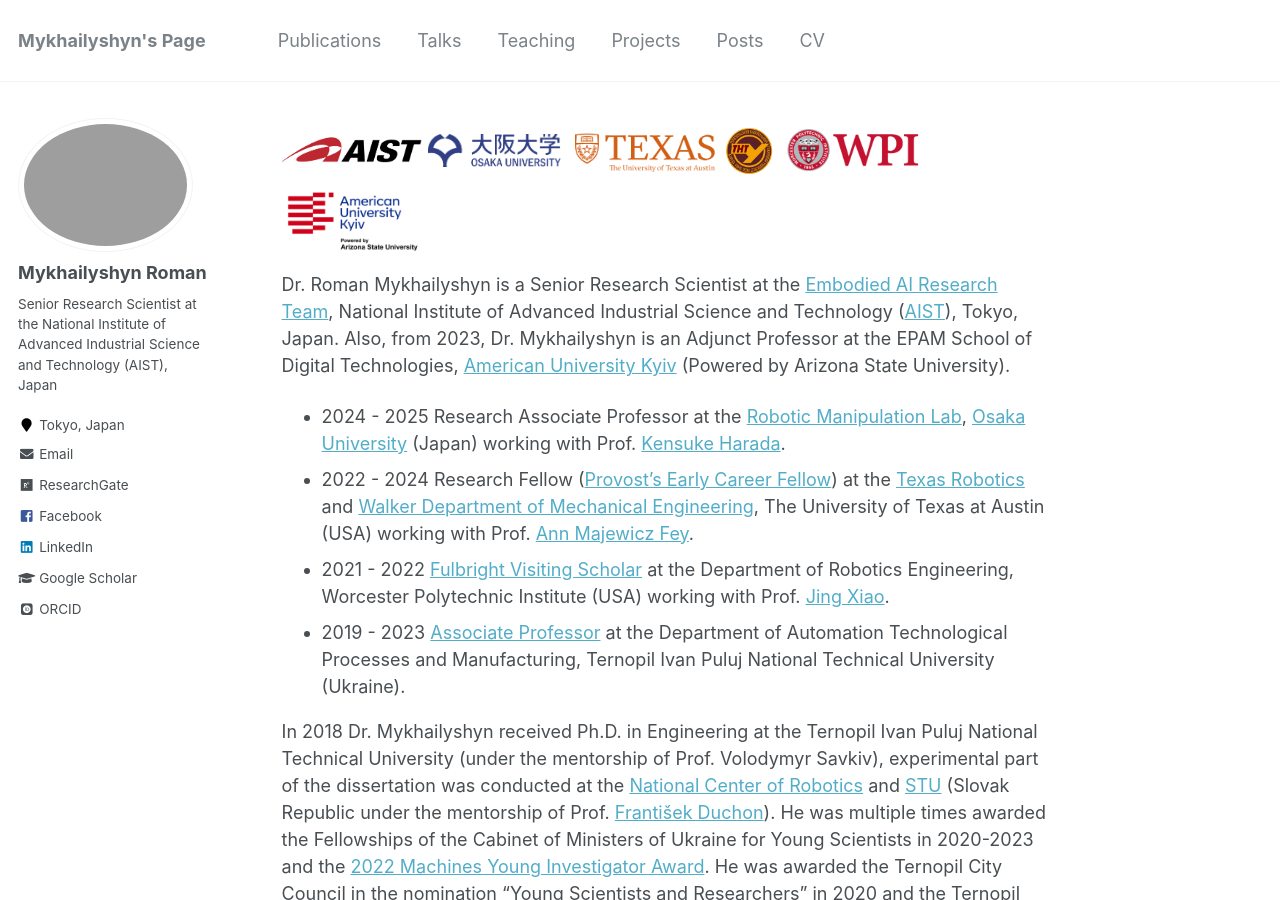
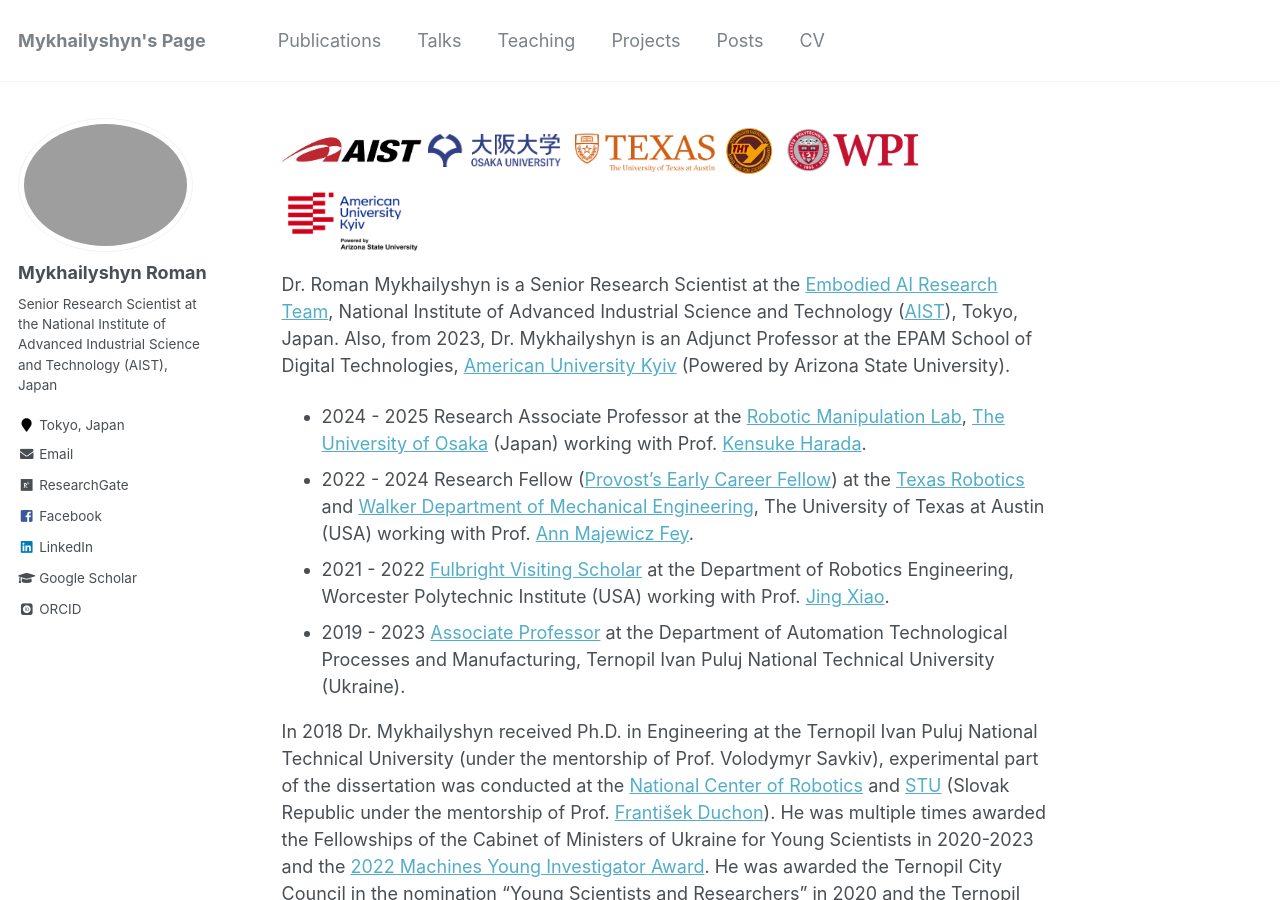
Before and after one commit to RomanMykhailyshyn/RomanMykhailyshyn.github.io, a Jekyll site: the page built from _pages/about.md, in a window 1280 px wide and 900 px high. Built offline with Jekyll 4.4.1, drawn with Linux system fonts in a browser that asks for light colours; some web fonts are replaced.

Commit message:
Update about.md

```diff
--- a/_pages/about.md
+++ b/_pages/about.md
@@ -8,7 +8,7 @@ redirect_from:
   - /about.html
 ---
 Dr. Roman Mykhailyshyn is a Senior Research Scientist at the [Embodied AI Research Team](https://unit.aist.go.jp/icps/icps-am/en/), National Institute of Advanced Industrial Science and Technology ([AIST](https://www.aist.go.jp/index_en.html)), Tokyo, Japan. Also, from 2023, Dr. Mykhailyshyn is an Adjunct Professor at the EPAM School of Digital Technologies, [American University Kyiv](https://auk.edu.ua/en/) (Powered by Arizona State University).
-* 2024 - 2025 Research Associate Professor at the [Robotic Manipulation Lab](https://www.roboticmanipulation.org/), [Osaka University](https://www.osaka-u.ac.jp/en) (Japan) working with Prof. [Kensuke Harada](https://www.roboticmanipulation.org/members2/kensuke-harada/).
+* 2024 - 2025 Research Associate Professor at the [Robotic Manipulation Lab](https://www.roboticmanipulation.org/), [The University of Osaka](https://www.osaka-u.ac.jp/en) (Japan) working with Prof. [Kensuke Harada](https://www.roboticmanipulation.org/members2/kensuke-harada/).
 * 2022 - 2024 Research Fellow ([Provost's Early Career Fellow](https://provost.utexas.edu/2023/10/04/2023-24-provosts-early-career-fellows-announced/)) at the [Texas Robotics](https://robotics.utexas.edu/) and [Walker Department of Mechanical Engineering](https://www.me.utexas.edu/), The University of Texas at Austin (USA) working with Prof. [Ann Majewicz Fey](https://www.me.utexas.edu/people/faculty-directory/amfey).
 * 2021 - 2022 [Fulbright Visiting Scholar](https://fulbright.org.ua/wp-content/uploads/2021/09/32_scholars_2021-22.pdf) at the Department of Robotics Engineering, Worcester Polytechnic Institute (USA) working with Prof. [Jing Xiao](https://users.wpi.edu/~jxiao2/).
 * 2019 - 2023 [Associate Professor](https://kaf-av.tntu.edu.ua/index.php/mn-main/mn-workers?id=757) at the Department of Automation Technological Processes and Manufacturing, Ternopil Ivan Puluj National Technical University (Ukraine).
```
